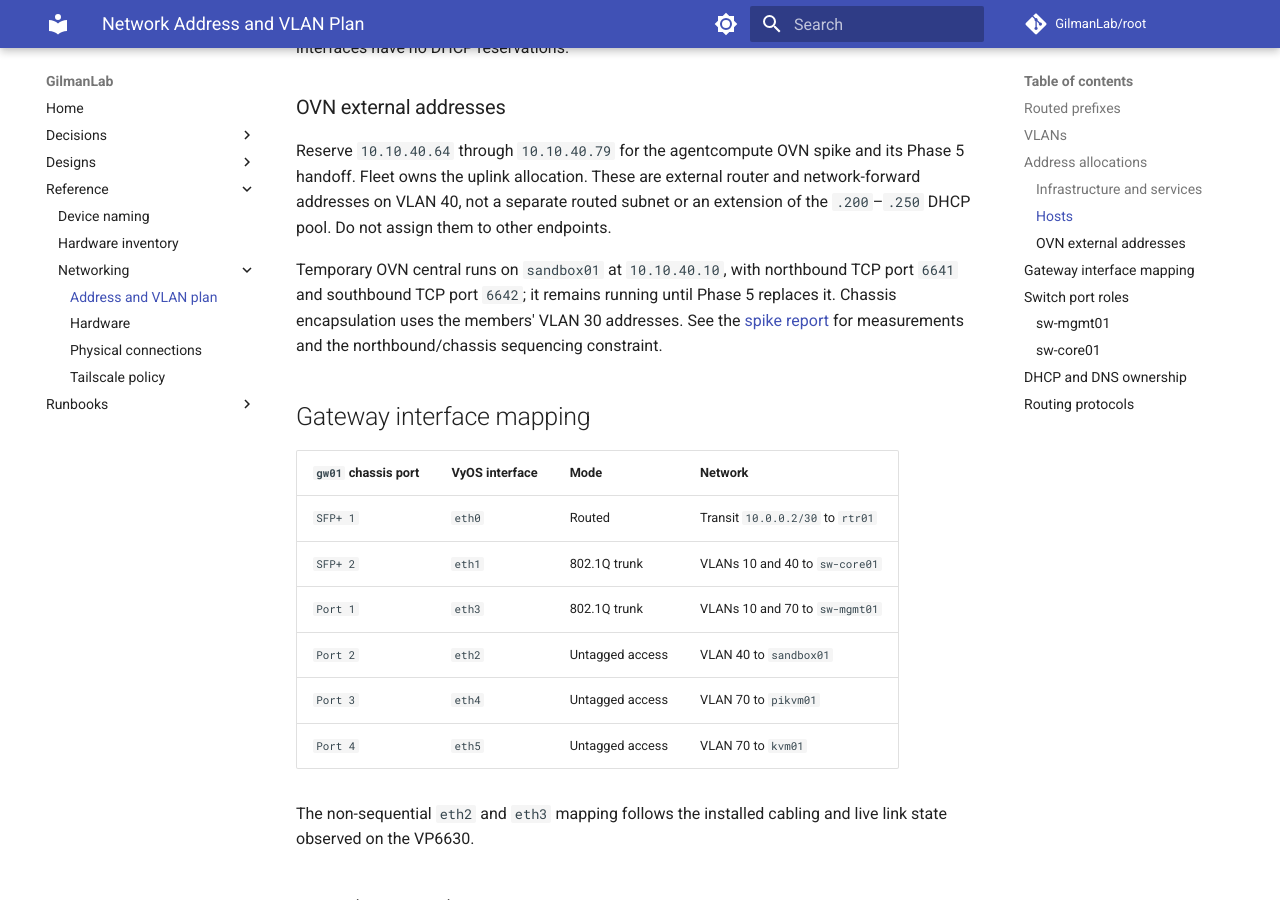
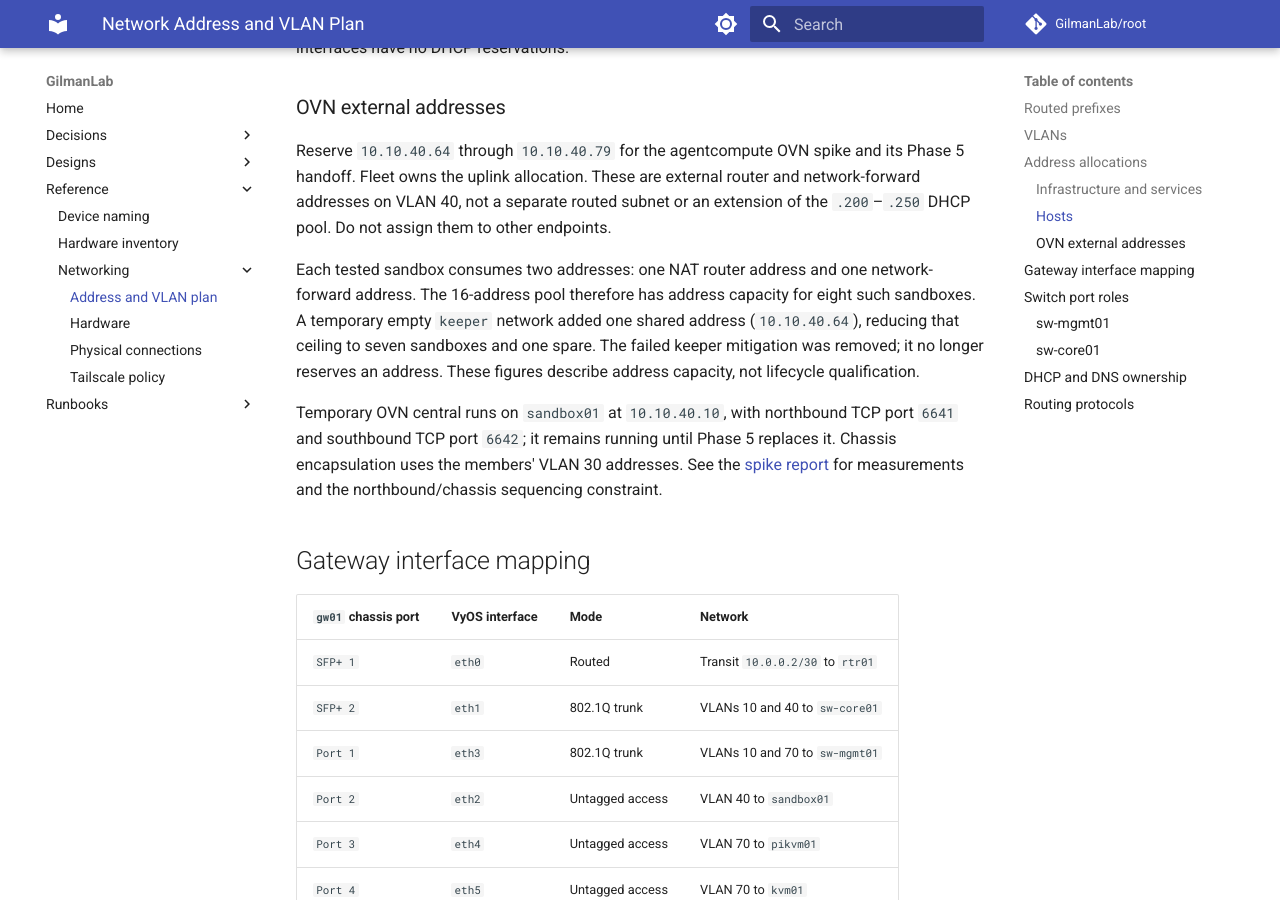
Before and after one commit to GilmanLab/root, an MkDocs documentation site: the page built from docs/docs/reference/networking/address-plan.md, in a window 1280 px wide and 900 px high, scrolled down 3019 px. Built offline with MkDocs 1.6.1 and Material for MkDocs 9.7.7, drawn with Linux system fonts in a browser that asks for light colours; comment, search, counter and statistics services are not loaded.

Commit message:
docs(networking): record OVN sandbox address consumption

```diff
--- a/docs/docs/reference/networking/address-plan.md
+++ b/docs/docs/reference/networking/address-plan.md
@@ -102,10 +102,17 @@ external router and network-forward addresses on VLAN 40, not a separate
 routed subnet or an extension of the `.200`–`.250` DHCP pool. Do not assign
 them to other endpoints.
 
+Each tested sandbox consumes two addresses: one NAT router address and one
+network-forward address. The 16-address pool therefore has address capacity
+for eight such sandboxes. A temporary empty `keeper` network added one shared
+address (`10.10.40.64`), reducing that ceiling to seven sandboxes and one spare.
+The failed keeper mitigation was removed; it no longer reserves an address.
+These figures describe address capacity, not lifecycle qualification.
+
 Temporary OVN central runs on `sandbox01` at `10.10.40.10`, with northbound
 TCP port `6641` and southbound TCP port `6642`; it remains running until
 Phase 5 replaces it. Chassis encapsulation uses the members' VLAN 30
-addresses. See the [spike report](https://github.com/GilmanLab/agentcompute/blob/spike/ovn-mechanism/spikes/ovn/README.md)
+addresses. See the [spike report](https://github.com/GilmanLab/agentcompute/blob/master/spikes/ovn/README.md)
 for measurements and the northbound/chassis sequencing constraint.
 
 ## Gateway interface mapping
```
